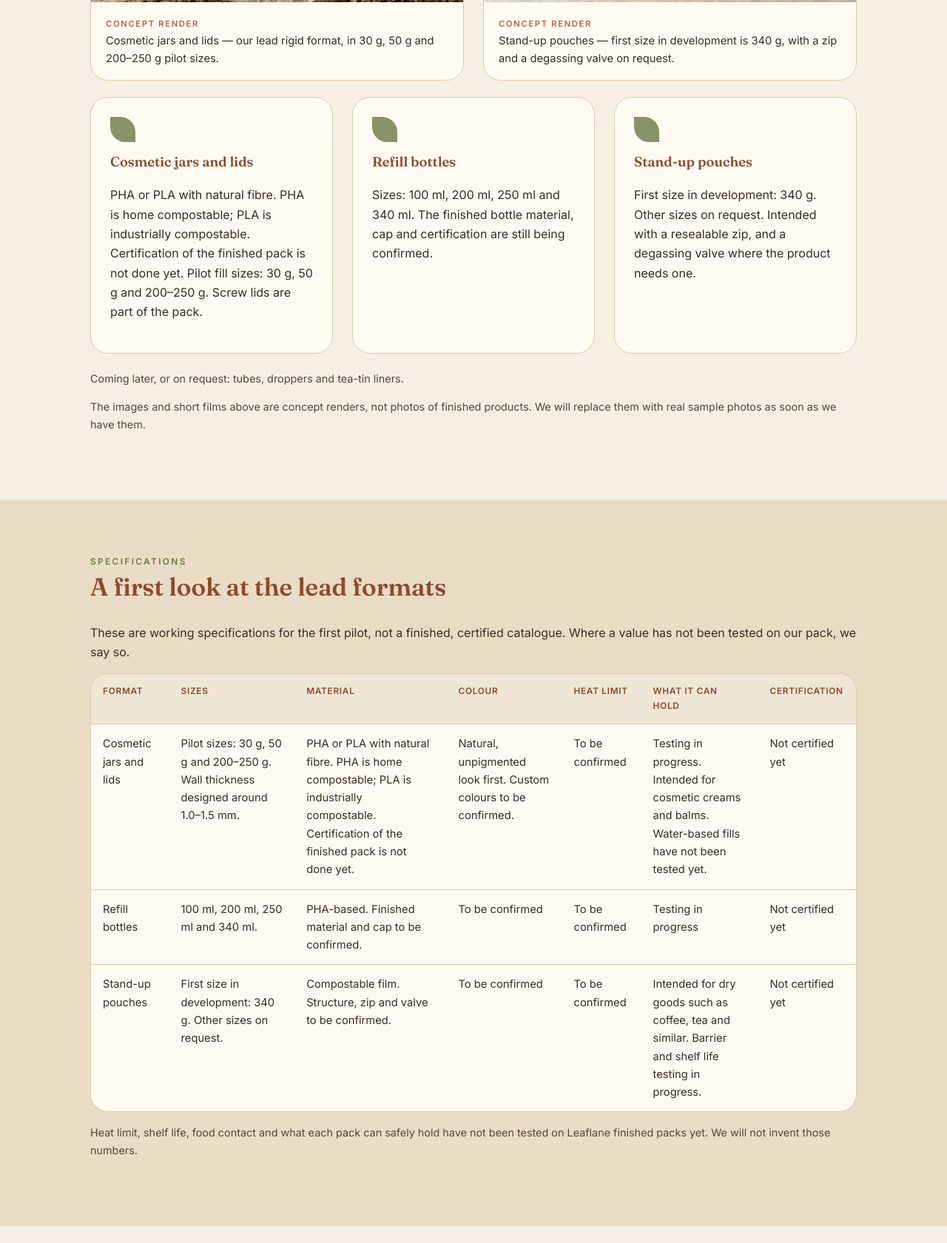
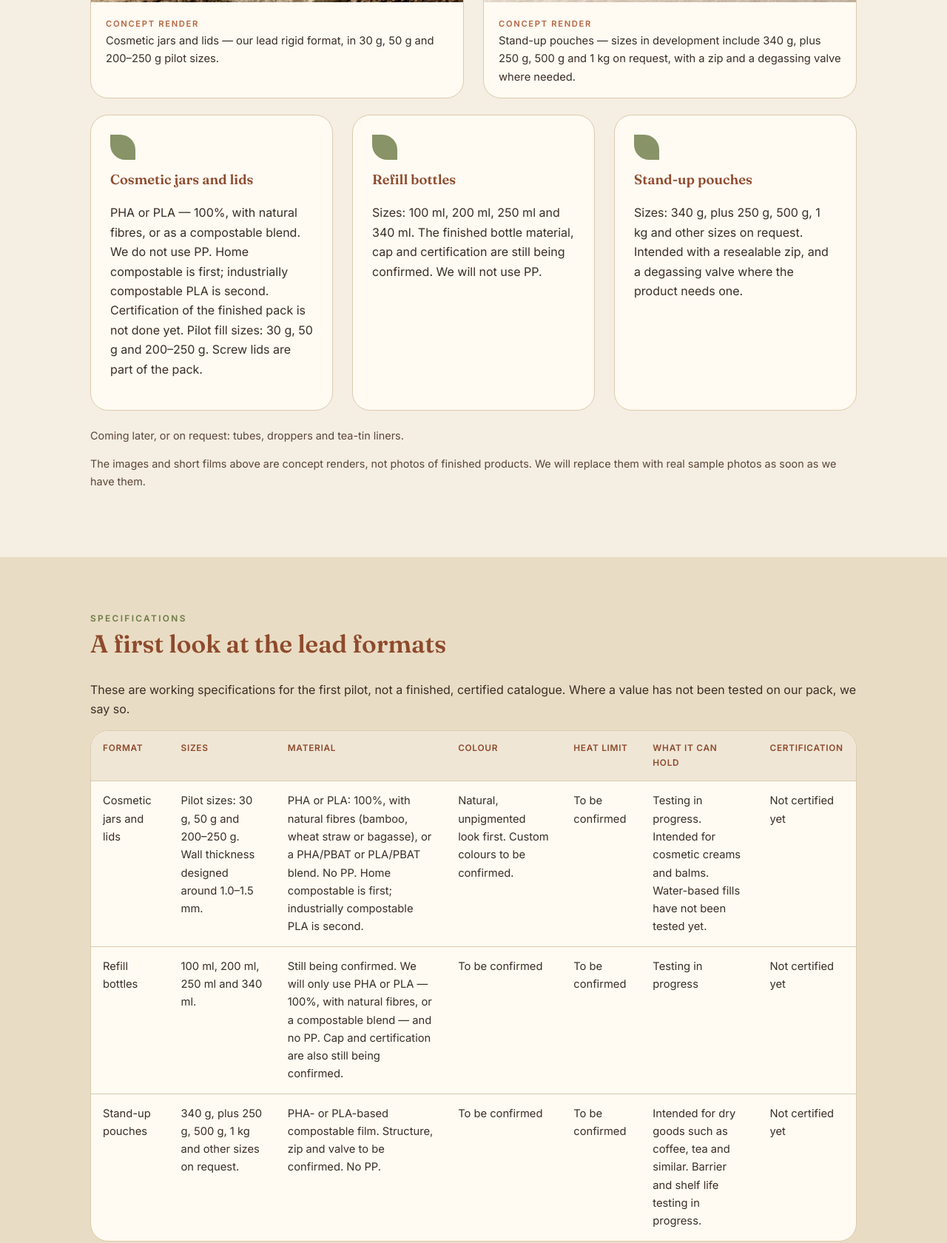
Before and after one commit to Nemi-s/leaflane-site, a plain HTML site: page index.html in a window 1280 px wide. Shown: the part 2506-4186 px from the top of the page at 74% size. Drawn offline with Linux system fonts and the light colour scheme.

Commit message:
Align site copy with Leaflane material policy and pack sizes.
State the full material options (100% PHA or PLA, natural fibres, or PHA/PBAT and PLA/PBAT blends; no PP; home compostable first), list pouch sizes already in our files, stop calling bottles only PHA-based, and cut repeated or awkward wording. Keep the honest lines on certification and on bottle material, cap and certification still being confirmed.

```diff
--- a/index.html
+++ b/index.html
@@ -19,12 +19,12 @@
 <meta property="og:image:type" content="image/jpeg">
 <meta property="og:image:width" content="1200">
 <meta property="og:image:height" content="630">
-<meta property="og:image:alt" content="Concept render of compostable jars, caps, a tube and a dropper">
+<meta property="og:image:alt" content="Concept render of compostable jars and lids">
 <meta name="twitter:card" content="summary_large_image">
 <meta name="twitter:title" content="Compostable PHA/PLA Jars, Bottles &amp; Pouches for Indian D2C | Leaflane">
 <meta name="twitter:description" content="Leaflane is building compostable PHA/PLA jars, refill bottles and pouches in Gujarat for Indian beauty, tea and food D2C brands. Pilot runs from 2,000 units. Certification is not done yet — talk to us.">
 <meta name="twitter:image" content="https://leaflanepackaging.in/assets/og.jpg">
-<meta name="twitter:image:alt" content="Concept render of compostable jars, caps, a tube and a dropper">
+<meta name="twitter:image:alt" content="Concept render of compostable jars and lids">
 <link rel="preload" href="assets/fonts/fraunces.woff2" as="font" type="font/woff2" crossorigin>
 <link rel="preload" href="assets/fonts/inter.woff2" as="font" type="font/woff2" crossorigin>
 <script type="application/ld+json">
@@ -140,12 +140,12 @@ figure.is-fallback .still,figure.is-fallback img.still{display:block}
 <!-- Product visual slot: jars. Replace webp/jpg with real sample photos, set data-visual="photo", and change the tag to "Sample photo". -->
 <figure class="visual" data-visual="concept" data-slot="jars"><picture><source srcset="assets/jars-caps.webp" type="image/webp"><img src="assets/jars-caps.jpg" width="1280" height="720" alt="Concept render of compostable jars and lids" loading="lazy"></picture><figcaption><span class="tag">Concept render</span><br>Cosmetic jars and lids — our lead rigid format, in 30 g, 50 g and 200–250 g pilot sizes.</figcaption></figure>
 <!-- Product visual slot: pouches. Replace webp/jpg with real sample photos, set data-visual="photo", and change the tag to "Sample photo". -->
-<figure class="visual" data-visual="concept" data-slot="pouches"><picture><source srcset="assets/tea-liner-pouch.webp" type="image/webp"><img src="assets/tea-liner-pouch.jpg" width="1280" height="720" alt="Concept render of a compostable stand-up pouch" loading="lazy"></picture><figcaption><span class="tag">Concept render</span><br>Stand-up pouches — first size in development is 340 g, with a zip and a degassing valve on request.</figcaption></figure>
+<figure class="visual" data-visual="concept" data-slot="pouches"><picture><source srcset="assets/tea-liner-pouch.webp" type="image/webp"><img src="assets/tea-liner-pouch.jpg" width="1280" height="720" alt="Concept render of a compostable stand-up pouch" loading="lazy"></picture><figcaption><span class="tag">Concept render</span><br>Stand-up pouches — sizes in development include 340 g, plus 250 g, 500 g and 1 kg on request, with a zip and a degassing valve where needed.</figcaption></figure>
 </div>
 <div class="grid later">
-<div class="card"><b>Cosmetic jars and lids</b><p>PHA or PLA with natural fibre. PHA is home compostable; PLA is industrially compostable. Certification of the finished pack is not done yet. Pilot fill sizes: 30 g, 50 g and 200–250 g. Screw lids are part of the pack.</p></div>
-<div class="card"><b>Refill bottles</b><p>Sizes: 100 ml, 200 ml, 250 ml and 340 ml. The finished bottle material, cap and certification are still being confirmed.</p></div>
-<div class="card"><b>Stand-up pouches</b><p>First size in development: 340 g. Other sizes on request. Intended with a resealable zip, and a degassing valve where the product needs one.</p></div>
+<div class="card"><b>Cosmetic jars and lids</b><p>PHA or PLA — 100%, with natural fibres, or as a compostable blend. We do not use PP. Home compostable is first; industrially compostable PLA is second. Certification of the finished pack is not done yet. Pilot fill sizes: 30 g, 50 g and 200–250 g. Screw lids are part of the pack.</p></div>
+<div class="card"><b>Refill bottles</b><p>Sizes: 100 ml, 200 ml, 250 ml and 340 ml. The finished bottle material, cap and certification are still being confirmed. We will not use PP.</p></div>
+<div class="card"><b>Stand-up pouches</b><p>Sizes: 340 g, plus 250 g, 500 g, 1 kg and other sizes on request. Intended with a resealable zip, and a degassing valve where the product needs one.</p></div>
 </div>
 <p class="later muted">Coming later, or on request: tubes, droppers and tea-tin liners.</p>
 <p class="muted">The images and short films above are concept renders, not photos of finished products. We will replace them with real sample photos as soon as we have them.</p>
@@ -161,7 +161,7 @@ figure.is-fallback .still,figure.is-fallback img.still{display:block}
 <tr>
 <td>Cosmetic jars and lids</td>
 <td>Pilot sizes: 30 g, 50 g and 200–250 g. Wall thickness designed around 1.0–1.5 mm.</td>
-<td>PHA or PLA with natural fibre. PHA is home compostable; PLA is industrially compostable. Certification of the finished pack is not done yet.</td>
+<td>PHA or PLA: 100%, with natural fibres (bamboo, wheat straw or bagasse), or a PHA/PBAT or PLA/PBAT blend. No PP. Home compostable is first; industrially compostable PLA is second.</td>
 <td>Natural, unpigmented look first. Custom colours to be confirmed.</td>
 <td>To be confirmed</td>
 <td>Testing in progress. Intended for cosmetic creams and balms. Water-based fills have not been tested yet.</td>
@@ -170,7 +170,7 @@ figure.is-fallback .still,figure.is-fallback img.still{display:block}
 <tr>
 <td>Refill bottles</td>
 <td>100 ml, 200 ml, 250 ml and 340 ml.</td>
-<td>PHA-based. Finished material and cap to be confirmed.</td>
+<td>Still being confirmed. We will only use PHA or PLA — 100%, with natural fibres, or a compostable blend — and no PP. Cap and certification are also still being confirmed.</td>
 <td>To be confirmed</td>
 <td>To be confirmed</td>
 <td>Testing in progress</td>
@@ -178,8 +178,8 @@ figure.is-fallback .still,figure.is-fallback img.still{display:block}
 </tr>
 <tr>
 <td>Stand-up pouches</td>
-<td>First size in development: 340 g. Other sizes on request.</td>
-<td>Compostable film. Structure, zip and valve to be confirmed.</td>
+<td>340 g, plus 250 g, 500 g, 1 kg and other sizes on request.</td>
+<td>PHA- or PLA-based compostable film. Structure, zip and valve to be confirmed. No PP.</td>
 <td>To be confirmed</td>
 <td>To be confirmed</td>
 <td>Intended for dry goods such as coffee, tea and similar. Barrier and shelf life testing in progress.</td>
@@ -191,7 +191,7 @@ figure.is-fallback .still,figure.is-fallback img.still{display:block}
 <p class="muted">Heat limit, shelf life, food contact and what each pack can safely hold have not been tested on Leaflane finished packs yet. We will not invent those numbers.</p>
 </div></section>
 <section><div class="w reveal"><div class="k">Why compostable</div><h2>A better end of life, once it is certified</h2>
-<div class="grid"><div class="card"><b>Plant-based materials</b><p>We use PHA or PLA with natural fibre. PHA is home compostable; PLA is industrially compostable. How a finished pack behaves depends on its exact makeup, thickness and the composting conditions that apply. Certification of the finished pack is not done yet.</p></div>
+<div class="grid"><div class="card"><b>Plant-based materials</b><p>We work with PHA or PLA: 100% PHA or PLA, PHA or PLA with natural fibres such as bamboo, wheat straw or bagasse, and PHA/PBAT or PLA/PBAT blends. We do not use PP of any kind. Home compostable is our first priority; industrially compostable PLA is second. How a finished pack behaves depends on its exact makeup, thickness and the composting conditions that apply. Certification of the finished pack is not done yet.</p></div>
 <div class="card"><b>Indian rules, followed carefully</b><p>India's Plastic Waste Management Rules require CPCB certification before a compostable-plastic claim can be made. We will help you with documentation once our finished packs are certified. We will not make claims about EPR treatment until then.</p></div>
 <div class="card"><b>A story your customers can see</b><p>Packaging that can match your ingredients story, with natural colours, printing, foiling or labels — once the colours and finishes are confirmed for the certified pack.</p></div></div>
 <p class="muted">Leaflane itself is not CPCB-certified or independently certified for compostability yet. We will not make compostability claims for our packs until the finished article is certified.</p></div></section>
@@ -207,7 +207,7 @@ figure.is-fallback .still,figure.is-fallback img.still{display:block}
 <details><summary>What is the shelf life?</summary><p>Not tested yet. Shelf life depends on the product, the pack and how it is stored. We will run fill and storage tests with your product before any production run.</p></details>
 <details><summary>What is the heat limit?</summary><p>To be confirmed. The finished packs have not been heat-tested yet, so we will not publish a temperature figure until we have one from those tests.</p></details>
 <details><summary>Is it food-safe?</summary><p>The finished packs have not been food-contact tested yet. We will not claim food-safe use until those tests are done.</p></details>
-<details><summary>What is the material?</summary><p>Jars are made with PHA or PLA with natural fibre. Both options are available. PHA is home compostable; PLA is industrially compostable. Certification of the finished pack is not done yet, and we will not make compostability claims until it is certified.</p></details>
+<details><summary>What is the material?</summary><p>We use PHA or PLA. That can be 100% PHA or PLA, PHA or PLA with natural fibres (bamboo, wheat straw or bagasse), or a PHA/PBAT or PLA/PBAT blend. We do not use PP of any kind. Home compostable is the first priority; industrially compostable PLA is second. Certification of the finished pack is not done yet, and we will not make compostability claims until it is certified.</p></details>
 <details><summary>When will certification be done?</summary><p>Certification is not done yet. Once the final material and design are frozen, testing and certification can take many months. We will not make compostability claims until the finished pack is certified, and we will share timelines with early-partner brands as that work is booked.</p></details>
 </div>
 </div></section>
```
